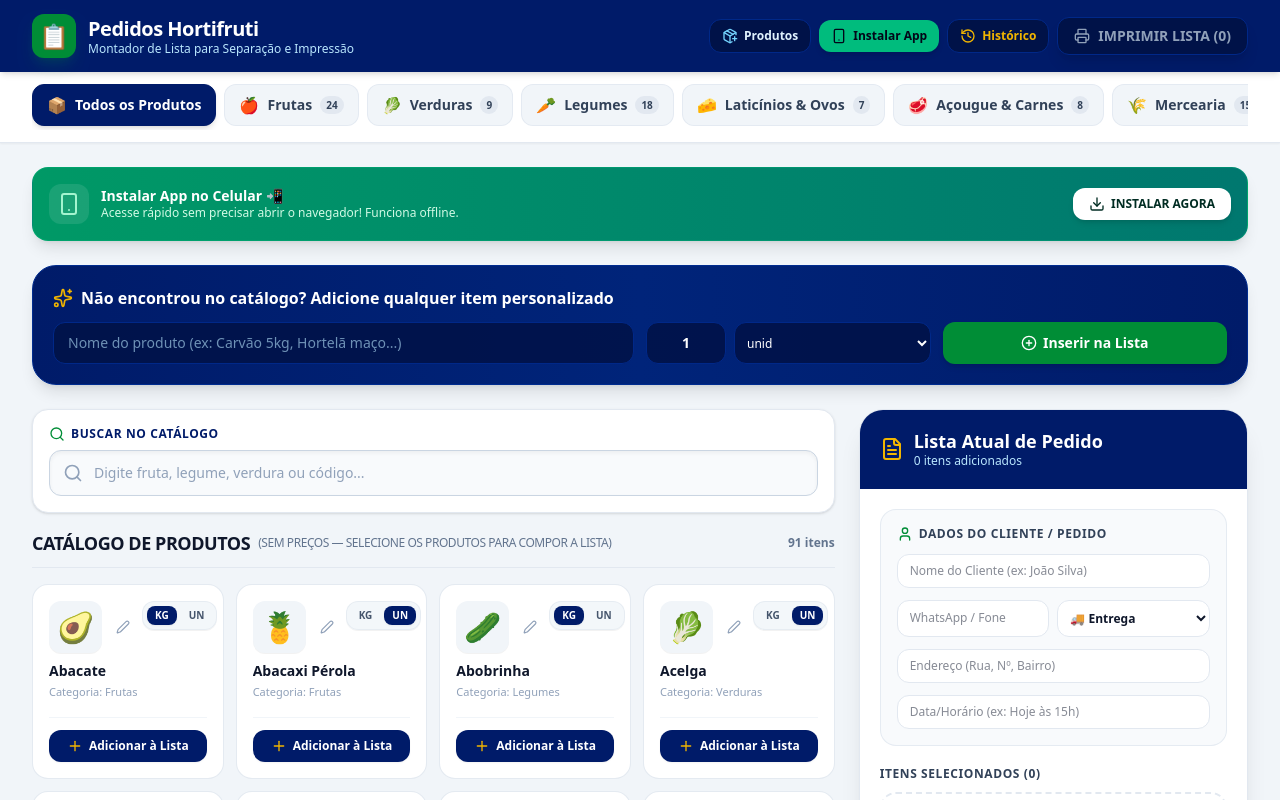
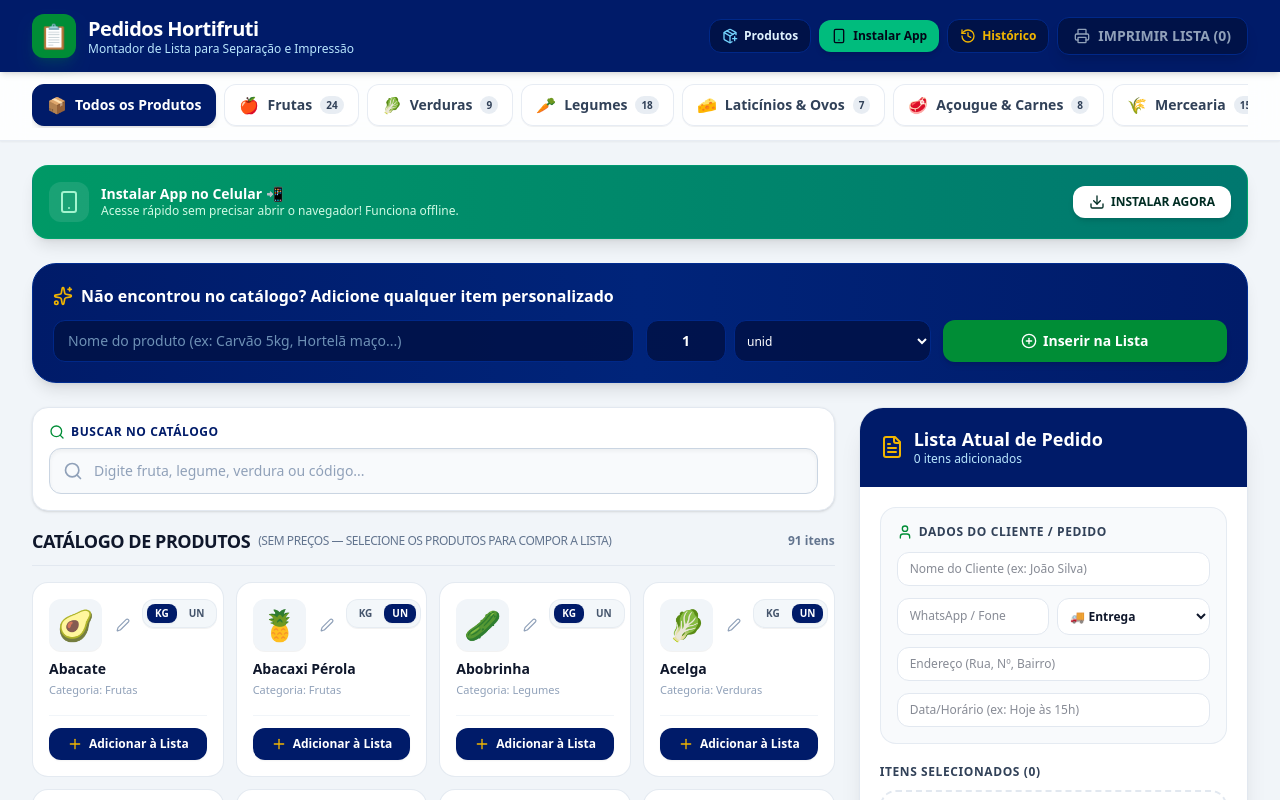
Before and after one commit to sigmarwermuth-cmyk/Lista-de-Pedidos, a React (Vite) app: page / in a window 1280 px wide. Shown: the top 800 px of the page. Built offline with nearby package versions, Linux system fonts and the light colour scheme.

Commit message:
style: update category navigation UI
Improve category navigation styling with a glassmorphism effect, refined padding, and updated button colors for better visual hierarchy.

```diff
--- a/src/components/CategoryNav.tsx
+++ b/src/components/CategoryNav.tsx
@@ -31,9 +31,9 @@ export const CategoryNav: React.FC<CategoryNavProps> = ({
   itemsCountMap,
 }) => {
   return (
-    <div className="bg-white border-b border-slate-200 py-3 shadow-xs sticky top-[100px] sm:top-[72px] z-20 print:hidden">
+    <div className="sticky top-[100px] sm:top-[72px] z-20 print:hidden bg-white/85 backdrop-blur-md border-b border-slate-200/80 py-2.5 sm:py-3 shadow-xs transition-colors">
       <div className="max-w-7xl mx-auto px-4 sm:px-6 lg:px-8">
-        <div className="flex items-center gap-2 overflow-x-auto scrollbar-none pb-1 scroll-smooth">
+        <div className="flex items-center gap-2 overflow-x-auto scrollbar-none pb-0.5 scroll-smooth">
           {CATEGORIES.map((cat) => {
             const isSelected = selectedCategory === cat.id;
             const count = itemsCountMap[cat.id] || 0;
@@ -45,7 +45,7 @@ export const CategoryNav: React.FC<CategoryNavProps> = ({
                 className={`relative whitespace-nowrap px-3.5 py-2 rounded-xl text-xs sm:text-sm font-semibold transition-all flex items-center gap-2 shrink-0 active:scale-95 ${
                   isSelected
                     ? 'bg-[#001b69] text-white shadow-md border border-[#001b69]'
-                    : 'bg-slate-100 hover:bg-slate-200 text-slate-700 border border-slate-200/80'
+                    : 'bg-white/80 hover:bg-white text-slate-700 hover:text-slate-900 border border-slate-200/80 shadow-2xs'
                 }`}
               >
                 <span className="text-base relative z-10">{cat.icon}</span>
@@ -55,7 +55,7 @@ export const CategoryNav: React.FC<CategoryNavProps> = ({
                     className={`relative z-10 px-1.5 py-0.5 text-[10px] font-extrabold rounded-full ${
                       isSelected
                         ? 'bg-[#f1b500] text-slate-950'
-                        : 'bg-slate-200 text-slate-700'
+                        : 'bg-slate-200/80 text-slate-700'
                     }`}
                   >
                     {count}
```
